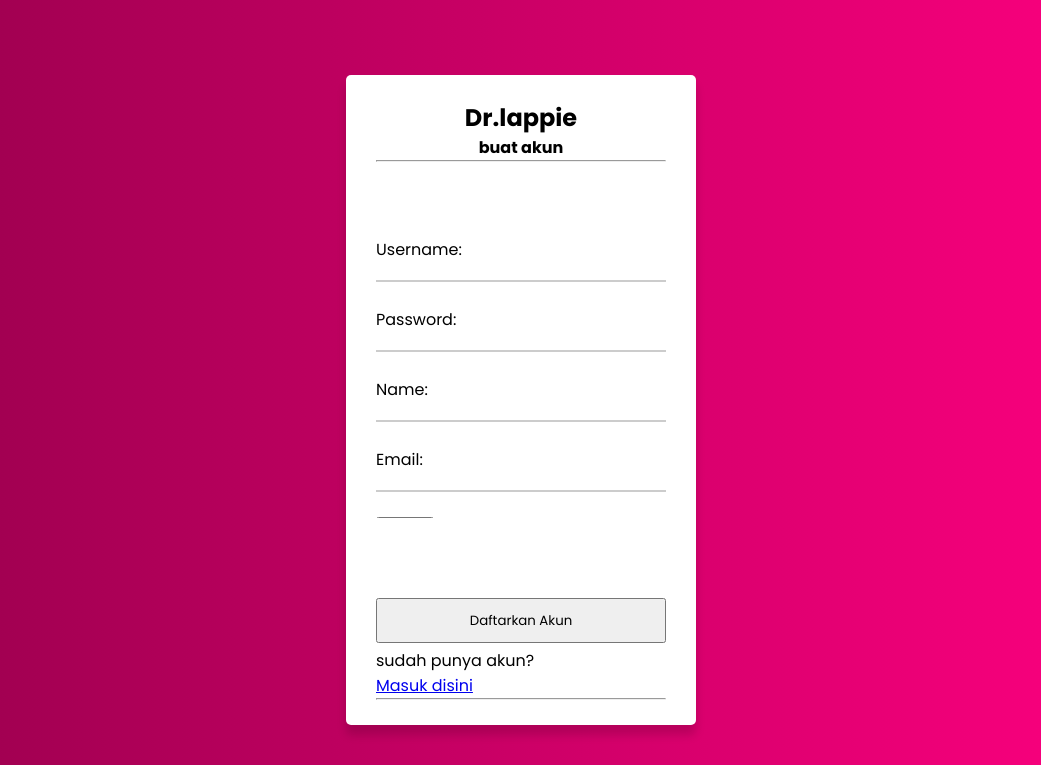
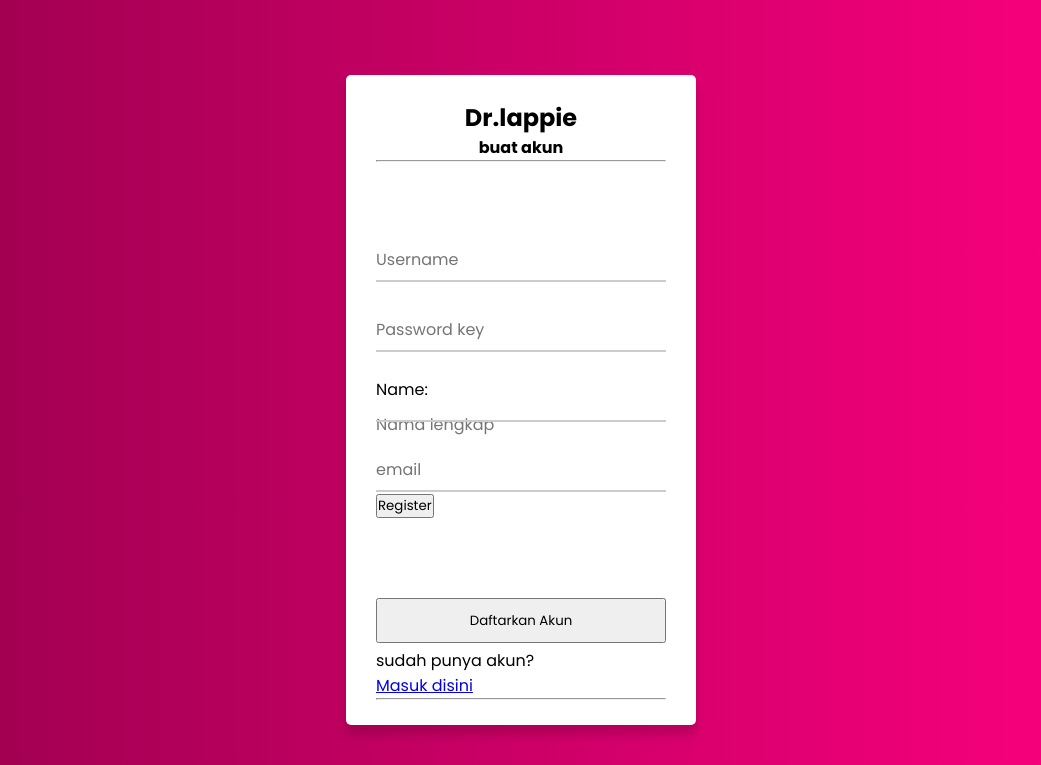
Before and after one commit to mahesaPinuntun/drLappie, a Flask app: template templates/smartphoneregister.html in a window 1280 px wide. Shown: the top 765 px of the page, without its empty margins (119-1160 px from the left). Run offline with Flask 3, Linux system fonts and the light colour scheme; the template is opened without the code that fills it, so the values that code supplies are empty.

Commit message:
commit push

```diff
--- a/templates/smartphoneregister.html
+++ b/templates/smartphoneregister.html
@@ -179,22 +179,19 @@
         <form action="{{ url_for('register') }}" method="POST">
             <div class="input-box underline">
 
-                <label for="username">Username:</label>
 
-                <input type="text" id="username" name="username" required><br><br>
+                <input type="text" id="username" placeholder="Username" name="username" required><br><br>
             </div>
             <div class="input-box underline">
 
-                <label for="pw">Password:</label>
-                <input type="password" id="pw" name="pw" required><br><br>
+                <input type="password" id="pw" name="pw" placeholder="Password key" required><br><br>
             </div>
             <div class="input-box underline">
                 <label for="name">Name:</label>
-                <input type="text" id="name" name="name" required><br><br>
+                <input type="text" id="name" placeholder="Nama lengkap" name="name" required><br><br>
             </div>
             <div class="input-box underline">
-                <label for="email">Email:</label>
-                <input type="email" id="email" name="email" required><br><br>
+                <input type="email" id="email" name="email" placeholder="email" required><br><br>
             </div>
             <input type="submit" value="Register">
             <div class="input-box button">
```
